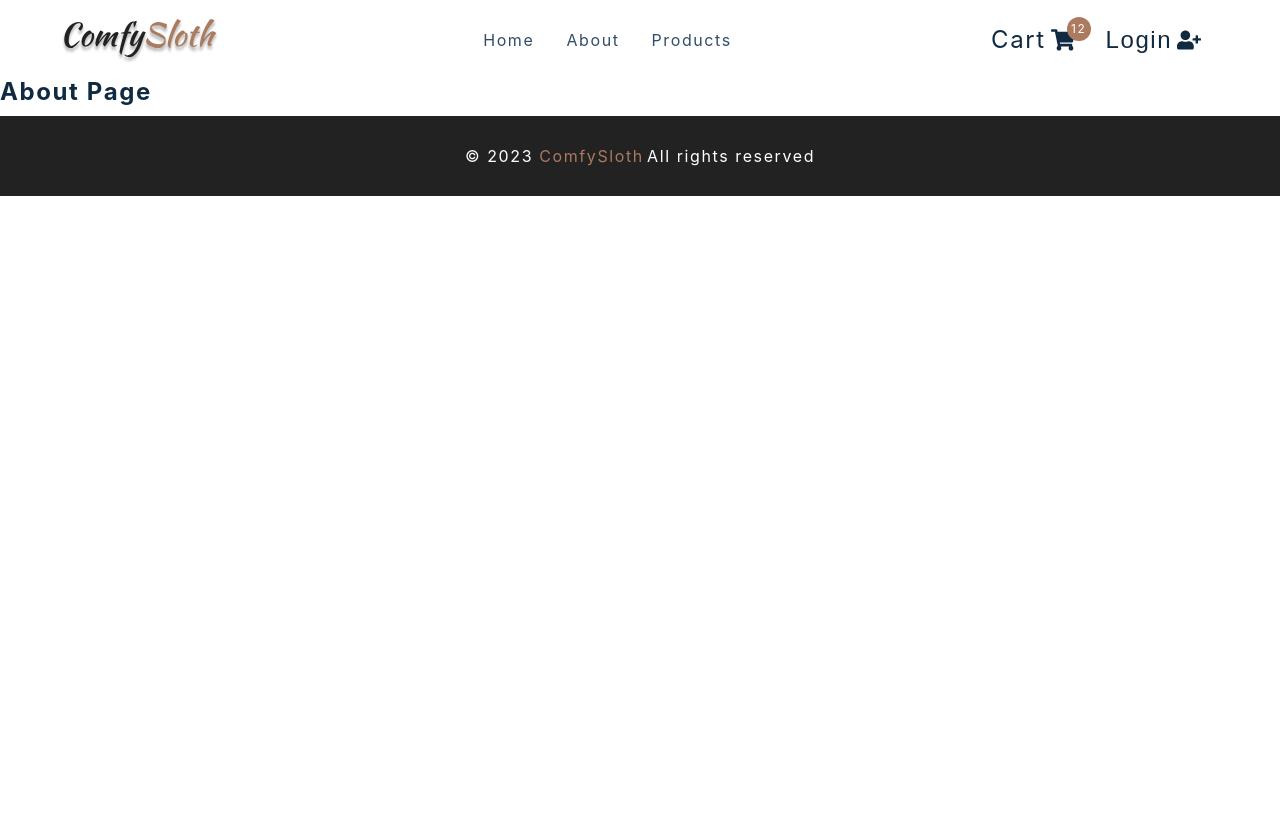
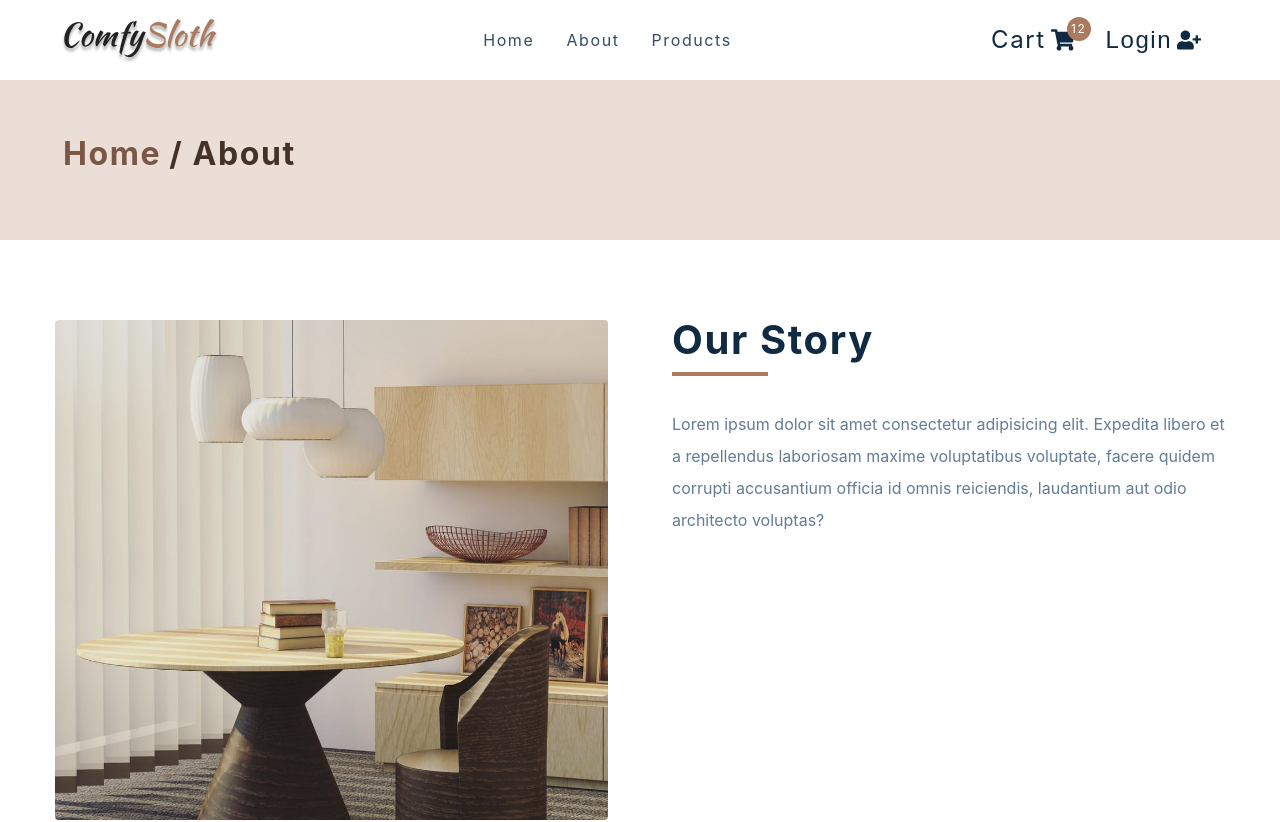
Before and after one commit to dejanV91/comfyStore, a React (Create React App) app: page /about in a window 1280 px wide. Shown: the top 822 px of the page. Before the commit the page ends 800 px from the top, so only its background shows below. Built offline with nearby package versions, Linux system fonts and the light colour scheme; the HTML template or start-up script is replaced by a standard one.

Commit message:
finish about and checkout page

```diff
--- a/src/components/PageHero.js
+++ b/src/components/PageHero.js
@@ -1,9 +1,17 @@
-import React from 'react'
-import styled from 'styled-components'
-import { Link } from 'react-router-dom'
-const PageHero = () => {
-  return <h4>page hero</h4>
-}
+import React from "react";
+import styled from "styled-components";
+import { Link } from "react-router-dom";
+const PageHero = ({ title }) => {
+  return (
+    <Wrapper>
+      <div className="section-center">
+        <h3>
+          <Link to="/">Home</Link>/ {title}
+        </h3>
+      </div>
+    </Wrapper>
+  );
+};
 
 const Wrapper = styled.section`
   background: var(--clr-primary-10);
@@ -21,6 +29,6 @@
   a:hover {
     color: var(--clr-primary-1);
   }
-`
+`;
 
-export default PageHero
+export default PageHero;
--- a/src/index.css
+++ b/src/index.css
@@ -58,8 +58,8 @@
   box-sizing: border-box;
 }
 body {
-  font-family: -apple-system, BlinkMacSystemFont, 'Segoe UI', Roboto, Oxygen,
-    Ubuntu, Cantarell, 'Open Sans', 'Helvetica Neue', sans-serif;
+  font-family: -apple-system, BlinkMacSystemFont, "Segoe UI", Roboto, Oxygen,
+    Ubuntu, Cantarell, "Open Sans", "Helvetica Neue", sans-serif;
   background: var(--clr-white);
   color: var(--clr-grey-1);
   line-height: 1.5;
--- a/src/pages/AboutPage.js
+++ b/src/pages/AboutPage.js
@@ -1,11 +1,30 @@
-import React from 'react'
-import styled from 'styled-components'
-import { PageHero } from '../components'
-import aboutImg from '../assets/hero-bcg.jpeg'
+import React from "react";
+import styled from "styled-components";
+import { PageHero } from "../components";
+import aboutImg from "../assets/hero-bcg.jpeg";
 
 const AboutPage = () => {
-  return <h4>about page</h4>
-}
+  return (
+    <main>
+      <PageHero title="about" />
+      <Wrapper className="page section section-center">
+        <img src={aboutImg} alt="nice desk" />
+        <article>
+          <div className="title">
+            <h2>our story</h2>
+            <div className="underline"></div>
+          </div>
+          <p>
+            Lorem ipsum dolor sit amet consectetur adipisicing elit. Expedita
+            libero et a repellendus laboriosam maxime voluptatibus voluptate,
+            facere quidem corrupti accusantium officia id omnis reiciendis,
+            laudantium aut odio architecto voluptas?
+          </p>
+        </article>
+      </Wrapper>
+    </main>
+  );
+};
 
 const Wrapper = styled.section`
   display: grid;
@@ -33,5 +52,5 @@
   @media (min-width: 992px) {
     grid-template-columns: 1fr 1fr;
   }
-`
-export default AboutPage
+`;
+export default AboutPage;
--- a/src/pages/CheckoutPage.js
+++ b/src/pages/CheckoutPage.js
@@ -1,12 +1,19 @@
-import React from 'react'
-import styled from 'styled-components'
-import { PageHero, StripeCheckout } from '../components'
+import React from "react";
+import styled from "styled-components";
+import { PageHero, StripeCheckout } from "../components";
 // extra imports
-import { useCartContext } from '../context/cart_context'
-import { Link } from 'react-router-dom'
+import { useCartContext } from "../context/cart_context";
+import { Link } from "react-router-dom";
 
 const CheckoutPage = () => {
-  return <h4>checkout page</h4>
-}
-const Wrapper = styled.div``
-export default CheckoutPage
+  return (
+    <main>
+      <PageHero title="checkout" />
+      <Wrapper className="page">
+        <h1>checkout here</h1>
+      </Wrapper>
+    </main>
+  );
+};
+const Wrapper = styled.div``;
+export default CheckoutPage;
```
